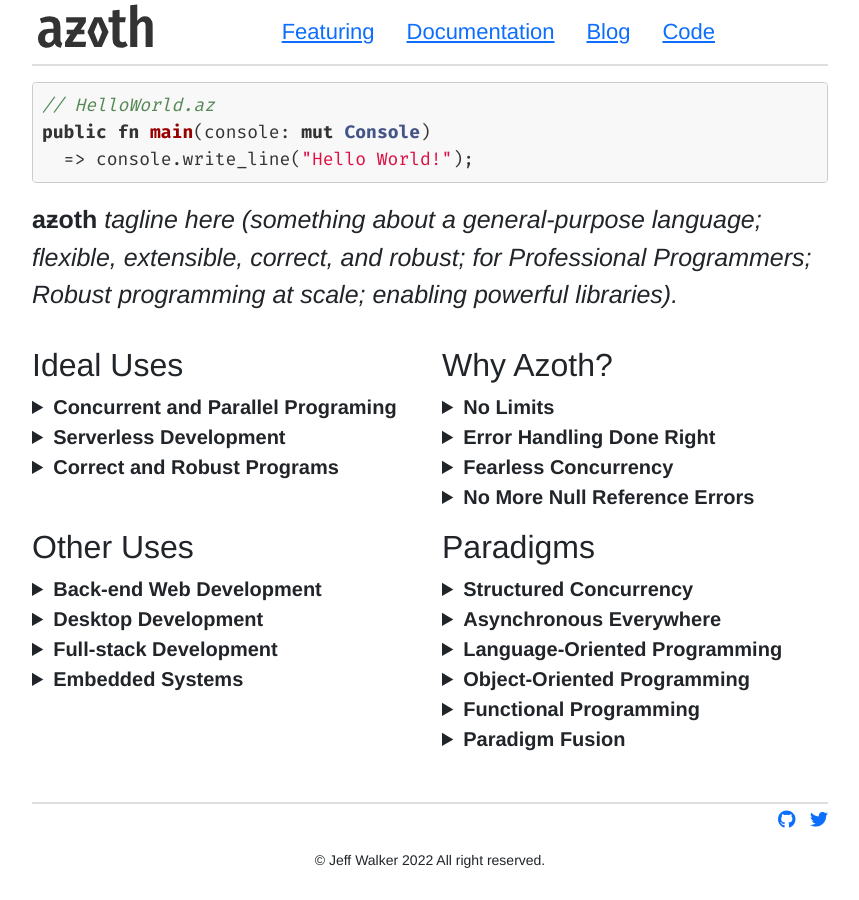
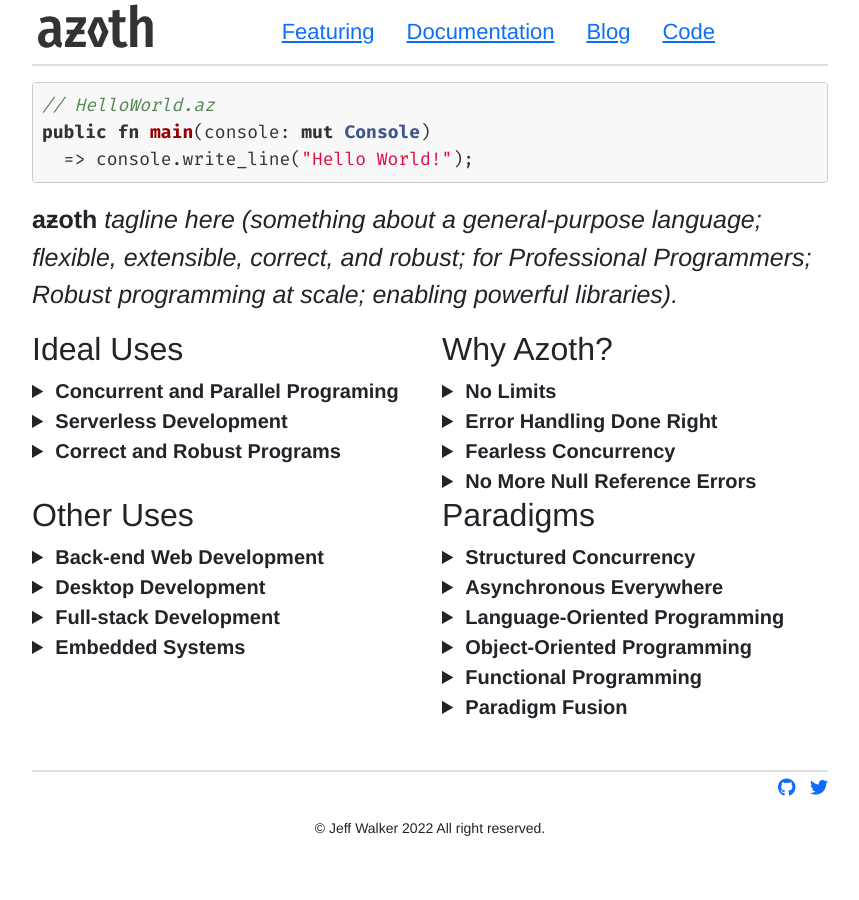
Before and after one commit to azoth-lang/azoth-lang.org, a Jekyll site: the page built from index.html, in a window 1280 px wide. Shown: the whole page, without its empty margins (210-1069 px from the left). Built offline with Jekyll 4.4.1, drawn with Linux system fonts in a browser that asks for light colours; nearby versions of some CDN libraries; some web fonts are replaced.

Commit message:
add space to the right of the arrows

```diff
--- a/css/main.css
+++ b/css/main.css
@@ -142,9 +142,10 @@
     font-weight: 600;
 }
 
-.row.details h2
+/* Hack to add some space after the arrow */
+summary strong
 {
-    margin-top: 1rem;
+    padding-left: 0.2ex;
 }
 
 .site-footer
```
